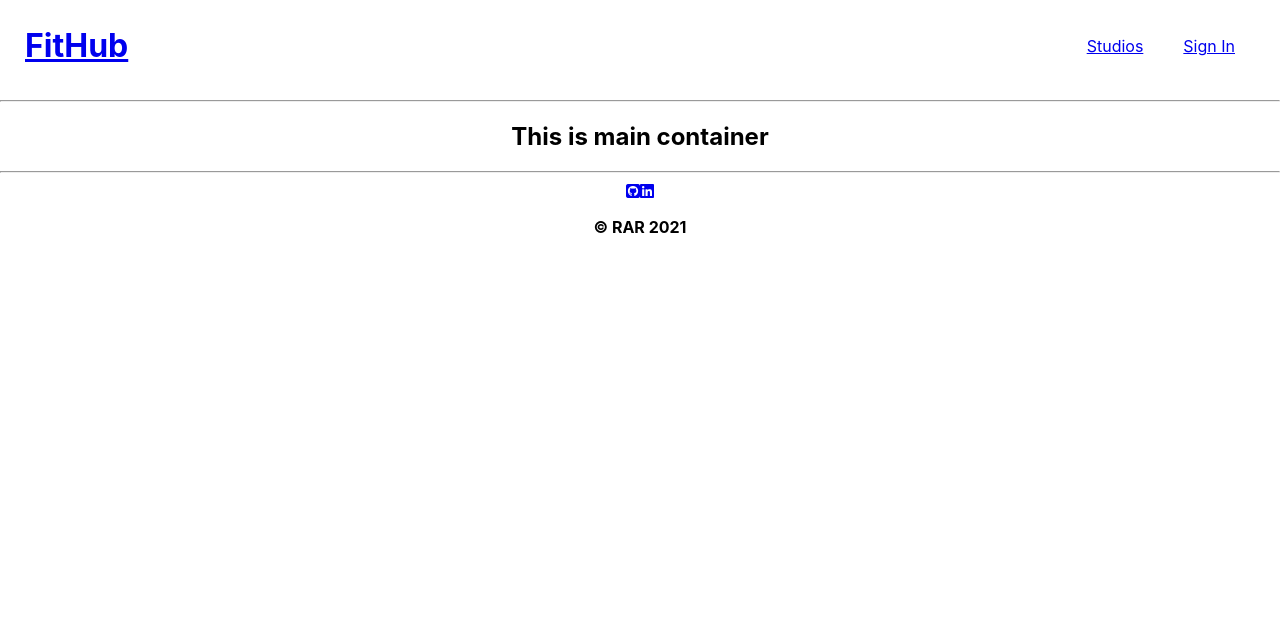
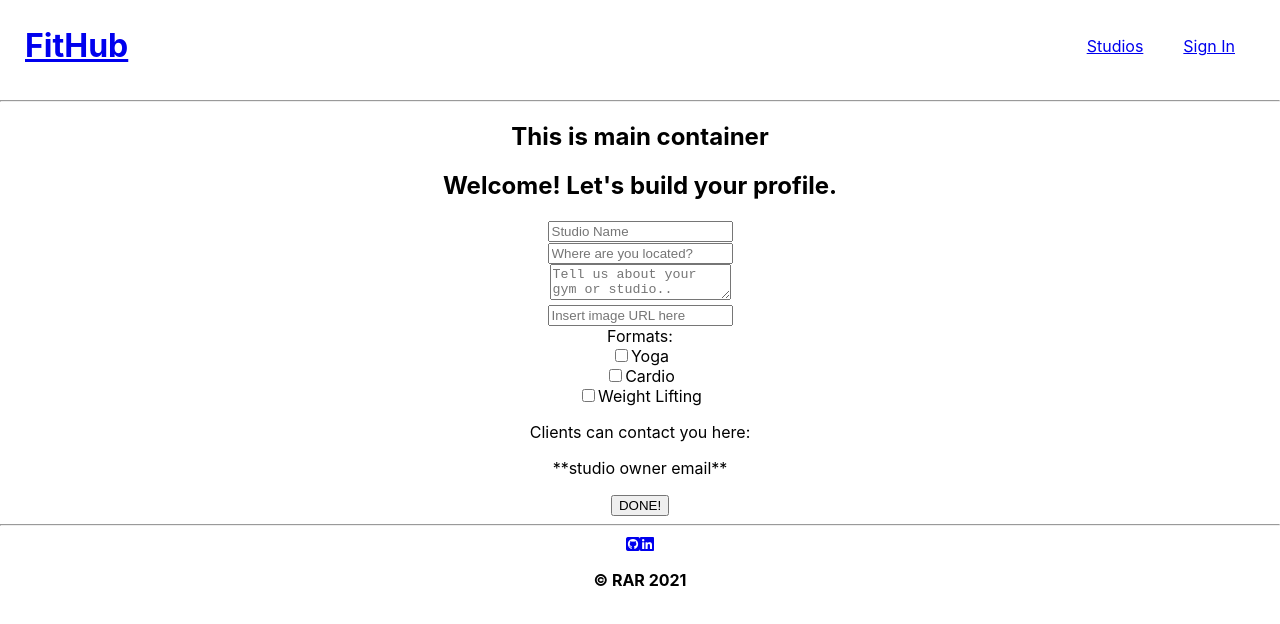
Before and after one commit to rararamberg/fithub, a React (Create React App) app in the folder client/: page /create-update-studio in a window 1280 px wide. Shown: the top 624 px of the page. Built offline with nearby package versions, Linux system fonts and the light colour scheme; no server answers.

Commit message:
handleChange for studio create edit working

```diff
--- a/client/src/containers/MainContainer.jsx
+++ b/client/src/containers/MainContainer.jsx
@@ -1,5 +1,6 @@
 import { useEffect, useState } from "react";
 import { Switch, Route } from "react-router-dom";
+import StudioCreateEdit from "../screens/StudioCreateEdit/StudioCreateEdit";
 import StudioDetail from "../screens/StudioDetail/StudioDetail";
 import Studios from "../screens/Studios/Studios";
 import { getAllStudios } from "../services/studios";
@@ -26,6 +27,9 @@ function MainContainer() {
         <Route path="/studios/:id">
           <StudioDetail />
         </Route>
+        <Route path="/create-update-studio">
+          <StudioCreateEdit />
+        </Route>
         <Route path="/studios">
           <Studios studios={studios} />
         </Route>
--- a/client/src/screens/Register/Register.jsx
+++ b/client/src/screens/Register/Register.jsx
@@ -1,4 +1,4 @@
-import React, { useState } from "react";
+import { useState } from "react";
 
 function Register(props) {
   const [formData, setFormData] = useState({
--- a/client/src/screens/StudioCreateEdit/StudioCreateEdit.jsx
+++ b/client/src/screens/StudioCreateEdit/StudioCreateEdit.jsx
@@ -0,0 +1,104 @@
+import { useState } from "react";
+
+function StudioCreateEdit() {
+  const [formData, setFormData] = useState({
+    business_name: "",
+    location: "",
+    blurb: "",
+    image_url: "",
+    format: "",
+  });
+
+  const { business_name, location, blurb, image_url, format } = formData;
+
+  const handleChange = (e) => {
+    const { name, value } = e.target;
+    setFormData((prevState) => ({
+      ...prevState,
+      [name]: value,
+    }));
+  };
+
+  // const handleCheck = (e) => {
+  //   let isChecked = e.target.value;
+  //   console.log(isChecked);
+  // };
+
+  return (
+    <div>
+      <h2>Welcome! Let's build your profile.</h2>
+      <form>
+        <input
+          type="text"
+          placeholder="Studio Name"
+          name="business_name"
+          value={business_name}
+          onChange={handleChange}
+        />
+        <br />
+        <input
+          type="text"
+          placeholder="Where are you located?"
+          name="location"
+          value={location}
+          onChange={handleChange}
+        />
+        <br />
+        <textarea
+          type="text"
+          placeholder="Tell us about your gym or studio.."
+          name="blurb"
+          value={blurb}
+          onChange={handleChange}
+        />
+        <br />
+        <input
+          type="text"
+          placeholder="Insert image URL here"
+          name="image_url"
+          value={image_url}
+          onChange={handleChange}
+        />
+        <br />
+        <label>Formats:</label>
+        <div>
+          <input
+            type="checkbox"
+            name="format"
+            id="yoga"
+            value="yoga"
+            onClick={handleChange}
+          />
+          <label for="yoga">Yoga</label>
+        </div>
+        <div>
+          <input
+            type="checkbox"
+            name="format"
+            id="cardio"
+            value="cardio"
+            onClick={handleChange}
+          />
+          <label for="cardio">Cardio</label>
+        </div>
+        <div>
+          <input
+            type="checkbox"
+            name="format"
+            id="weight-lifting"
+            value="weight-lifting"
+            onClick={handleChange}
+          />
+          <label for="weight-lifting">Weight Lifting</label>
+        </div>
+
+        <p>Clients can contact you here:</p>
+        <p>**studio owner email**</p>
+        {/* once submitted direct user to their studio's detail page */}
+        <button>DONE!</button>
+      </form>
+    </div>
+  );
+}
+
+export default StudioCreateEdit;
```
